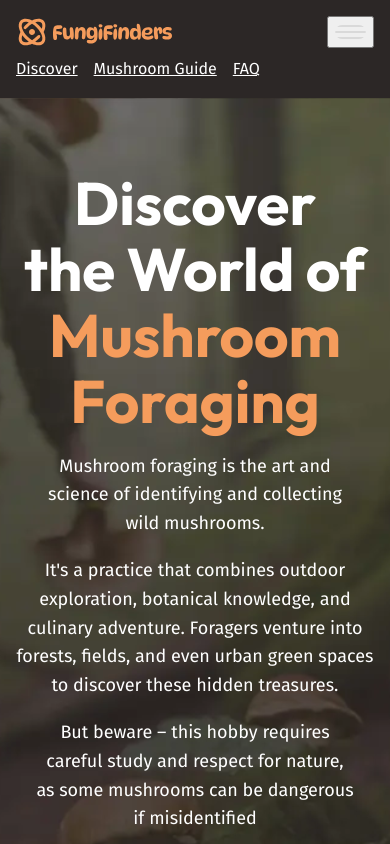
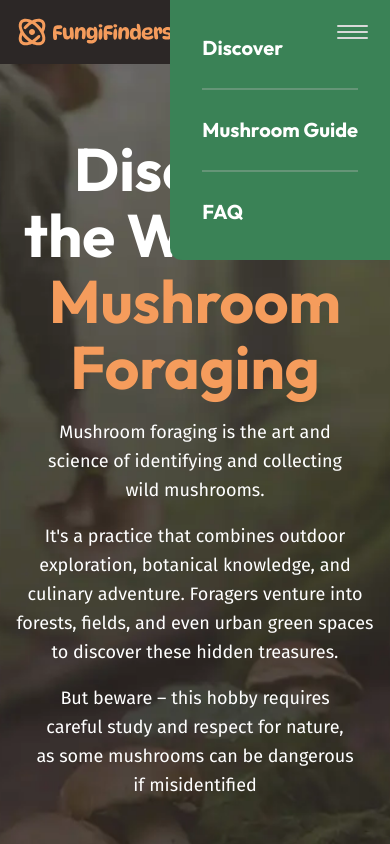
Before and after one commit to tosin2life/fungi-finders, a plain HTML site: page index.html in a window 390 px wide. Both pictures are taken after a click on the button "Menu". Shown: the top 844 px of the page. Drawn offline with Linux system fonts and the light colour scheme; files whose address does not match are found by name.

Commit message:
functional hamburger menu

```diff
--- a/index.html
+++ b/index.html
@@ -11,6 +11,7 @@
         href="https://fonts.googleapis.com/css2?family=Fira+Sans:wght@400;700&family=Outfit:wght@100..900&display=swap"
         rel="stylesheet" />
     <link rel="stylesheet" href="style.css">
+    <script src="main.js" defer></script>
 </head>
 
 <body>
--- /dev/null
+++ b/main.js
@@ -0,0 +1,11 @@
+const navToggle = document.querySelector('[aria-controls="primary-nav"]');
+const primaryNav = document.querySelector("#primary-nav");
+
+navToggle.addEventListener("click", () => {
+  const navOpened = navToggle.getAttribute("aria-expanded");
+  if (navOpened === "false") {
+    navToggle.setAttribute("aria-expanded", "true");
+  } else {
+    navToggle.setAttribute("aria-expanded", "false");
+  }
+});
--- a/style.css
+++ b/style.css
@@ -242,10 +242,63 @@
     gap: 0.5rem 1rem;
   }
 
-  .primary-navigation ul {
-    display: flex;
-    gap: 0.5rem 1rem;
+  [aria-controls="primary-nav"] {
+    z-index: 100;
+    background: transparent;
+    cursor: pointer;
+    border: 0;
+    display: none;
+
+    img {
+      border-radius: 0;
+    }
   }
+
+  .primary-navigation {
+    ul {
+      display: flex;
+      gap: 0.5rem 1rem;
+    }
+
+    a {
+      text-decoration: none;
+    }
+
+    @media (width < 760px) {
+      display: none;
+
+      position: absolute;
+      z-index: 10;
+      top: 0;
+      right: 0;
+      font-size: var(--font-size-lg);
+      font-family: var(--ff-heading);
+      font-weight: 700;
+      border-radius: 0 0 0 var(--border-radius-3);
+      background-color: var(--background-accent-main);
+      padding: 2rem;
+
+      ul {
+        flex-direction: column;
+        gap: 0;
+      }
+      li + li {
+        margin-block-start: 1.5rem;
+        padding-block-start: 1.5rem;
+        border-top: 2px solid var(--background-accent-light);
+      }
+    }
+  }
+
+  @media (width<760px) {
+    [aria-controls="primary-nav"] {
+      display: block;
+    }
+    [aria-expanded="true"] ~ .primary-navigation {
+      display: block;
+    }
+  }
+
   .hero {
     text-align: center;
     font-size: var(--font-size-md);
```
